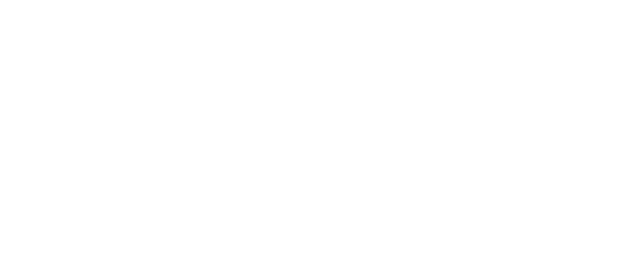
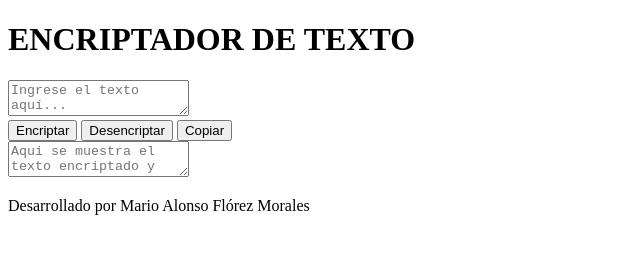
Before and after one commit to mariosilvia/Desafio1, a plain HTML site: page index.html in a window 1280 px wide. Shown: the whole page, without its empty margins (0-640 px from the left). Drawn offline with Linux system fonts and the light colour scheme.

Commit message:
Enriptador version final

```diff
--- a/index.html
+++ b/index.html
@@ -4,8 +4,27 @@
     <meta charset="UTF-8">
     <meta name="viewport" content="width=device-width, initial-scale=1.0">
     <title>Encriptador de Texto</title>
+    <link rel="stylesheet" href="styles.css">
 </head>
 <body>
+    <header>
+        <h1>ENCRIPTADOR DE TEXTO</h1>
+    </header>
 
+    <main>
+        <textarea id="inputText" placeholder="Ingrese el texto aquí..."></textarea>
+        <div>
+            <button onclick="encriptarTexto()">Encriptar</button>
+            <button onclick="desencriptarTexto()">Desencriptar</button>
+            <button onclick="copiarTexto()">Copiar</button>
+        </div>
+        <textarea id="outputText" placeholder="Aqui se muestra el texto encriptado y desencriptado"></textarea>
+    </main>
+
+    <footer>
+        <p>Desarrollado por Mario Alonso Flórez Morales</p>
+    </footer>
+
+    <script src="script.js"></script>
 </body>
 </html>
```
